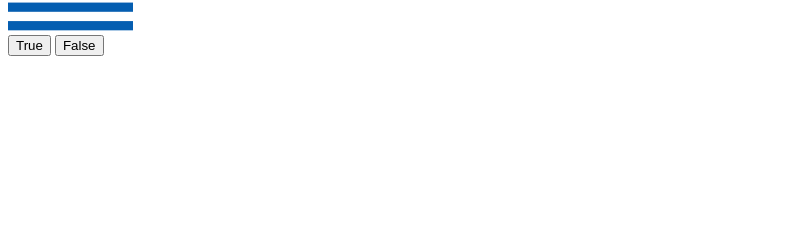
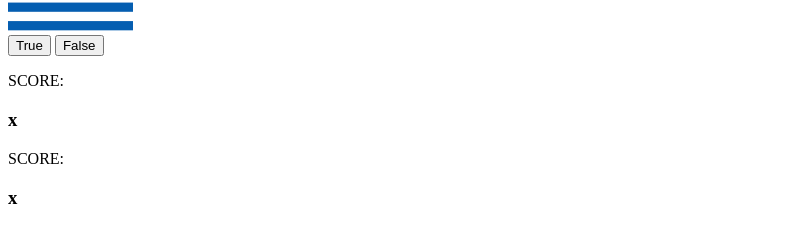
Before and after one commit to achristoforou1/flag-game, a plain HTML site: page index.html in a window 1280 px wide. Shown: the part 520-762 px from the top of the page, without its empty margins (0-810 px from the left). Drawn offline with Linux system fonts and the light colour scheme.

Commit message:
scores section added

```diff
--- a/index.html
+++ b/index.html
@@ -34,9 +34,24 @@
                 <button>True</button>
                 <button>False</button>
             </div>
+        </div>
 
-        </div>
     </section>
+    <footer>
+        <!-- Scores-->
+        <section class="score area">
+            <div class="scores">
+                <div>
+                    <p>SCORE:</p>
+                    <h3 id="country-score">x</h3>
+                </div>
+                <div>
+                    <p>SCORE:</p>
+                    <h3 id="capital-score">x</h3>
+                </div>
+            </div>
+        </section>
+    </footer>
 
 
 
```
